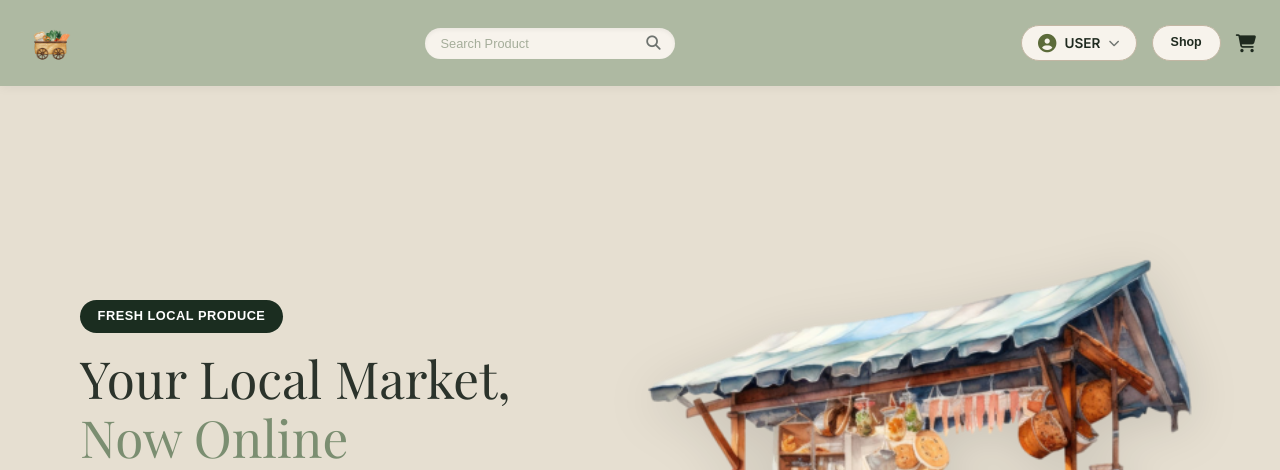
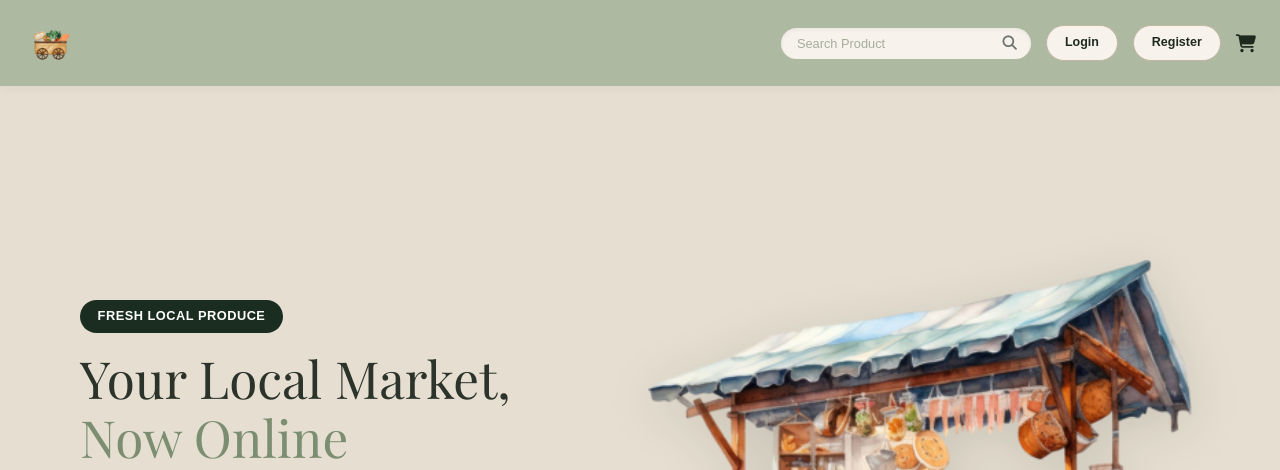
Before and after one commit to suvam123-s/hudders-hub, a PHP site: page /XE/index.php in a window 1280 px wide. Shown: the top 470 px of the page. Run offline with PHP 8.4, Linux system fonts and the light colour scheme.

Commit message:
Add files via upload

```diff
--- a/include/header.php
+++ b/include/header.php
@@ -24,25 +24,28 @@ $cart_count = isset($_SESSION['cart']) ? array_sum(array_column($_SESSION['cart'
       </a>
     </div>
 
+    <!-- Right side: Search + Actions grouped together -->
+    <div class="header-right">
+
+      <!-- Header Actions (search moved inside to sit beside Login/Register) -->
+      <div class="header-actions">
+
         <!-- Search — submits to shop.php -->
         <form class="search-form" action="shop.php" method="get">
           <input type="text" name="q" placeholder="Search Product" value="<?= htmlspecialchars($_GET['q'] ?? '') ?>">
           <button type="submit"><i class="fas fa-search"></i></button>
         </form>
 
-    <!-- Header Actions -->
-    <div class="header-actions">
-
 <?php if (!empty($isAuthPage)): ?>
         <!-- Auth page: show only Contact Us -->
         <a href="contactus.php" class="btn btn-header">Contact Us</a>
 
-<?php else: ?>
-      <!-- Normal pages: USER dropdown + Shop + Cart -->
+<?php elseif (isset($_SESSION['user_id'])): ?>
+        <!-- Logged-in: show user dropdown + Cart -->
         <div class="user-dropdown-wrap" id="userDropdownWrap">
           <button class="user-dropdown-trigger" id="userDropdownBtn" onclick="toggleUserDropdown()" aria-expanded="false">
             <i class="fas fa-user-circle"></i>
-          <span><?= isset($_SESSION['user_name']) ? htmlspecialchars($_SESSION['user_name']) : 'USER' ?></span>
+            <span><?= htmlspecialchars($_SESSION['user_name'] ?? 'Account') ?></span>
             <i class="fas fa-chevron-down dropdown-arrow"></i>
           </button>
           <div class="user-dropdown-menu" id="userDropdownMenu">
@@ -58,7 +61,6 @@ $cart_count = isset($_SESSION['cart']) ? array_sum(array_column($_SESSION['cart'
           </div>
         </div>
 
-      <a href="shop.php" class="btn btn-header">Shop</a>
         <a href="cart.php" class="cart-icon" title="Your Cart">
           <i class="fas fa-shopping-cart"></i>
           <?php if ($cart_count > 0): ?>
@@ -84,9 +86,25 @@ $cart_count = isset($_SESSION['cart']) ? array_sum(array_column($_SESSION['cart'
         });
         </script>
 
+<?php else: ?>
+        <!-- Guest: show Login + Register + Cart -->
+        <a href="Login.php" class="btn btn-header btn-login">Login</a>
+        <a href="Register.php" class="btn btn-header btn-register">Register</a>
+
+        <a href="cart.php" class="cart-icon" title="Your Cart">
+          <i class="fas fa-shopping-cart"></i>
+          <?php if ($cart_count > 0): ?>
+            <span class="cart-badge" id="cartBadge"><?= $cart_count ?></span>
+          <?php else: ?>
+            <span class="cart-badge" id="cartBadge" style="display:none;">0</span>
+          <?php endif; ?>
+        </a>
+
 <?php endif; ?>
 
       </div>
 
     </div>
+
+  </div>
 </header>
```
Lines whose indentation alone changed are shown as unchanged.
